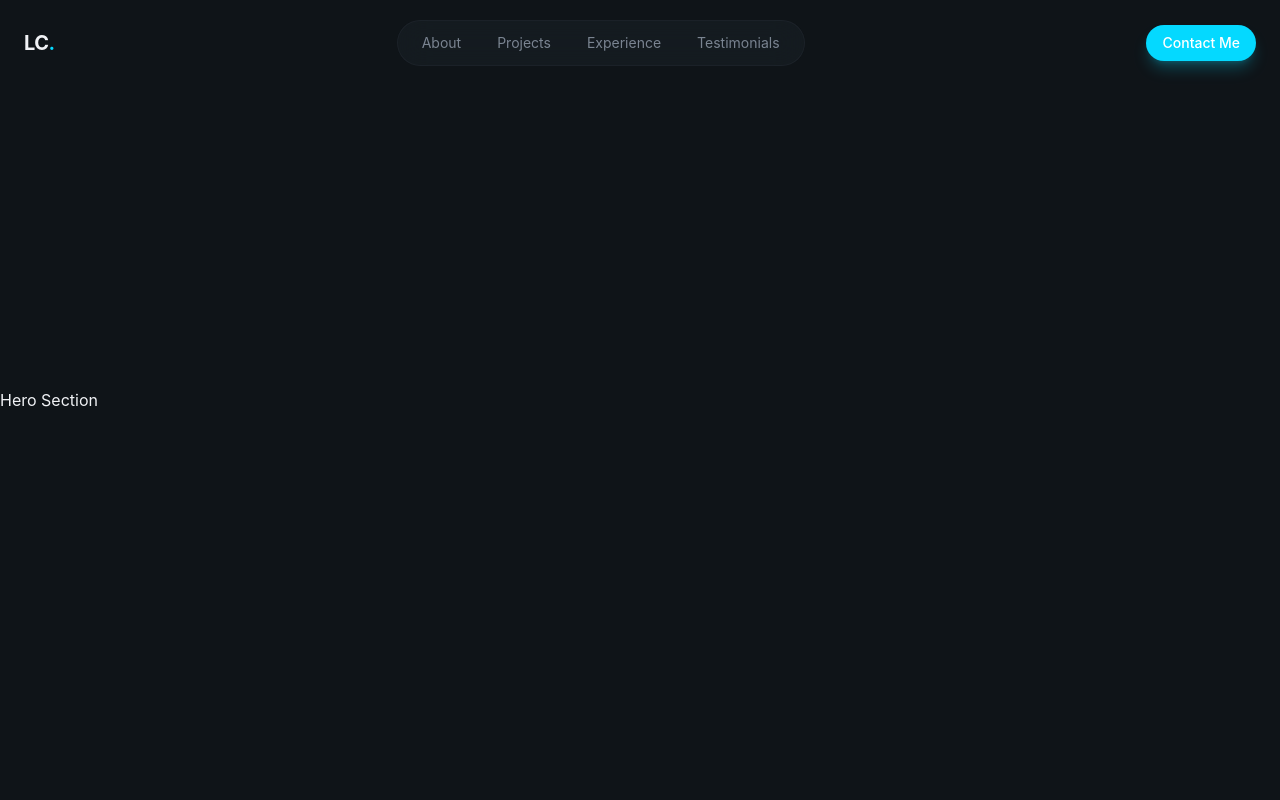
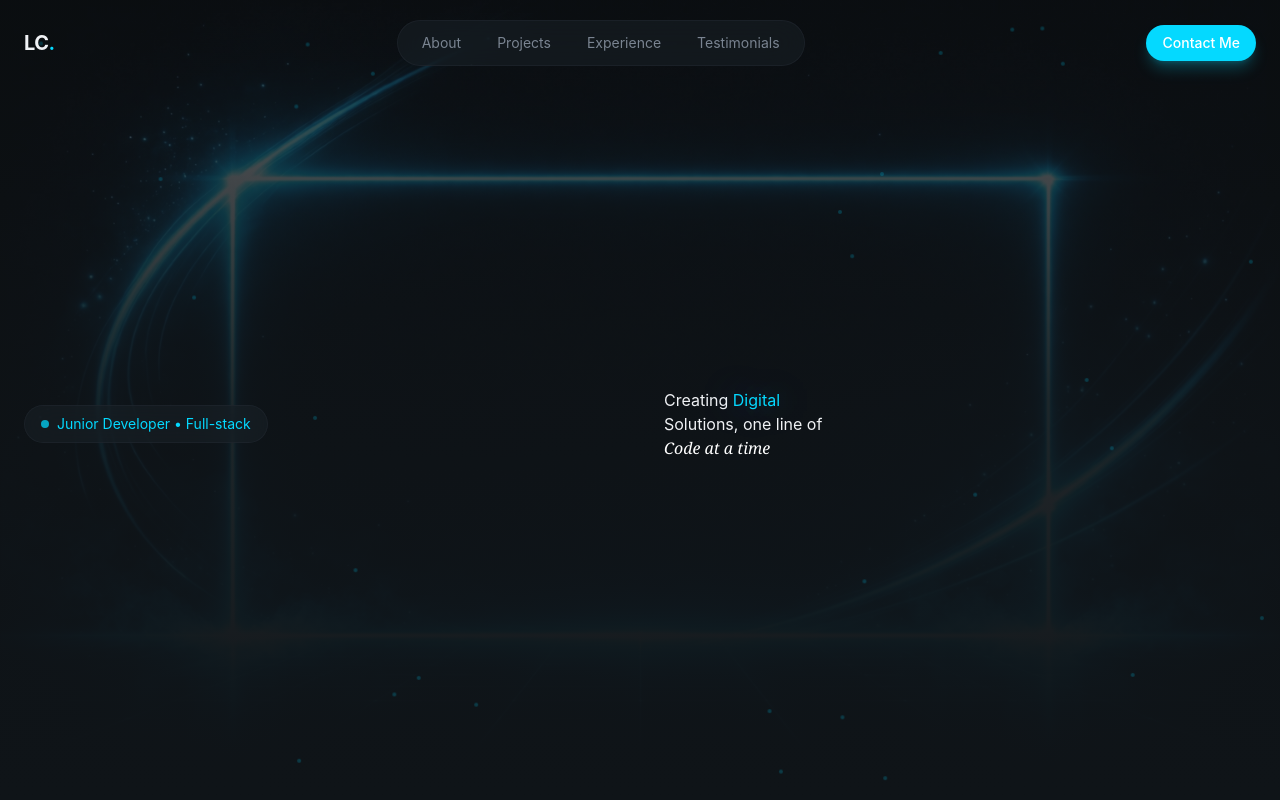
Before and after one commit to Learan-Canning/Dev-Personal-Portfolio, a React (Vite) app: page / in a window 1280 px wide. Built offline with nearby package versions, Linux system fonts and the light colour scheme.

Commit message:
add hero backround img, and dark gradient overlay. add floating particle layer with slow-drift keyframe animation. add intro badge and headline content, and set navbar x-index to keep it above hero layers

```diff
--- a/src/index.css
+++ b/src/index.css
@@ -59,6 +59,12 @@
     backdrop-filter: blur(24px);
     border: 1px solid color-mix(in srgb, var(--color-border) 60%, transparent);
   }
+
+.glow-text {
+    text-shadow: 0 0 30px
+    color-mix(in srgb, var(--color-primary) 50%, transparent);
+}
+
 }
 
 @layer utilities {
@@ -74,7 +80,24 @@
       filter: blur(0);
     }
   }
+
+  @keyframes slow-drift {
+    0%,
+    100% {
+      transform: translate(0, 0);
+    }
+    25% {
+      transform: translate(20px, -30px);
+    }
+    50% {
+      transform: translate(-15px, -20px);
+    }
+    75% {
+      transform: translate(30px, 10px);
+  }
+
   .animate-fade-in {
     animation: fade-in 0.8s ease-out both;
   }
 }
+}
--- a/src/layout/Navbar.jsx
+++ b/src/layout/Navbar.jsx
@@ -12,7 +12,7 @@ const navLinks = [
 export const Navbar = () => {
     const [isMobileMenuOpen, setIsMobileMenuOpen] = useState(false);
     return (
-        <header className="fixed top-0 left-0 right-0 bg-transparent py-5">
+        <header className="fixed top-0 left-0 right-0 bg-transparent py-5 z-50">
             <nav className="container mx-auto px-6 flex items-center justify-between">
                 <a href="#" className="text-xl font-bold tracking-tight hover:text-primary">
                     LC<span className="text-primary">.</span>
--- a/src/sections/Hero.jsx
+++ b/src/sections/Hero.jsx
@@ -1,7 +1,64 @@
 export const Hero = () => {
-    return <section className="relative min-h-screen flex items-center overflow-hidden">Hero Section</section>;
+    return (
+    <section className="relative min-h-screen flex items-center overflow-hidden">
     { /* Bg */ }
-    <div>
-       <img></img>
+    <div className="absolute inset-0">
+       <img
+        src="/hero-bg.webp"
+        alt="Hero Image"
+        className="w-full h-full object-cover opacity-40 "
+       />
+       <div className="absolute inset-0  bg-gradient-to-b from-background/20 via-background/80 to-background"></div>
     </div>
+
+            { /* dots */ }
+            <div className="absolute inset-0 overflow-hidden pointer-events-none">
+                {[...Array(30)].map((_, i) => (
+                    <div className="absolute w-1 h-1 rounded-full opacity-20"
+                        style={{
+                            backgroundColor: "#04d9ff",
+                            left: `${Math.random() * 100}%`,
+                            top: `${Math.random() * 100}%`,
+                            animation: `slow-drift ${15 + Math.random() * 20
+                            }s ease-in-out infinite`,
+                            animationDelay: `${Math.random() * 5}s`,
+                        }}
+                    />
+                ))}
+            </div>
+
+            { /* Content */ }
+            <div className="container mx-auto px-6 pt-32 pb-20 relative z-10">
+                <div className="grid lg:grid-cols-2 gap-12 items-center">
+                    {/* Left Column - Text */}
+                    <div className="space-y-8">
+                        <div className="animate-fade-in">
+                            <span className="inline-flex items-center gap-2 px-4 py-2 rounded-full glass text-sm text-primary">
+                                <span className="w-2 h-2 bg-primary rounded-full animate-pulse"/>
+                                Junior Developer • Full-stack
+                                </span>
+                        </div>
+                    </div>
+
+                    {/* Headline */}
+                    <div>
+                        <h1>
+                            Creating <span className="text-primary glow-text">Digital</span>
+                            <br />
+                            Solutions, one line of
+                            <br />
+                            <span className="font-serif italic font-normal text-white">Code at a time </span>
+
+
+
+
+
+                        </h1>
+                    </div>
+
+                    {/* Right Column - Image */}
+                </div>
+            </div>
+        </section>
+    );
 };
```
Also changed, not shown: public/hero-bg.webp.
